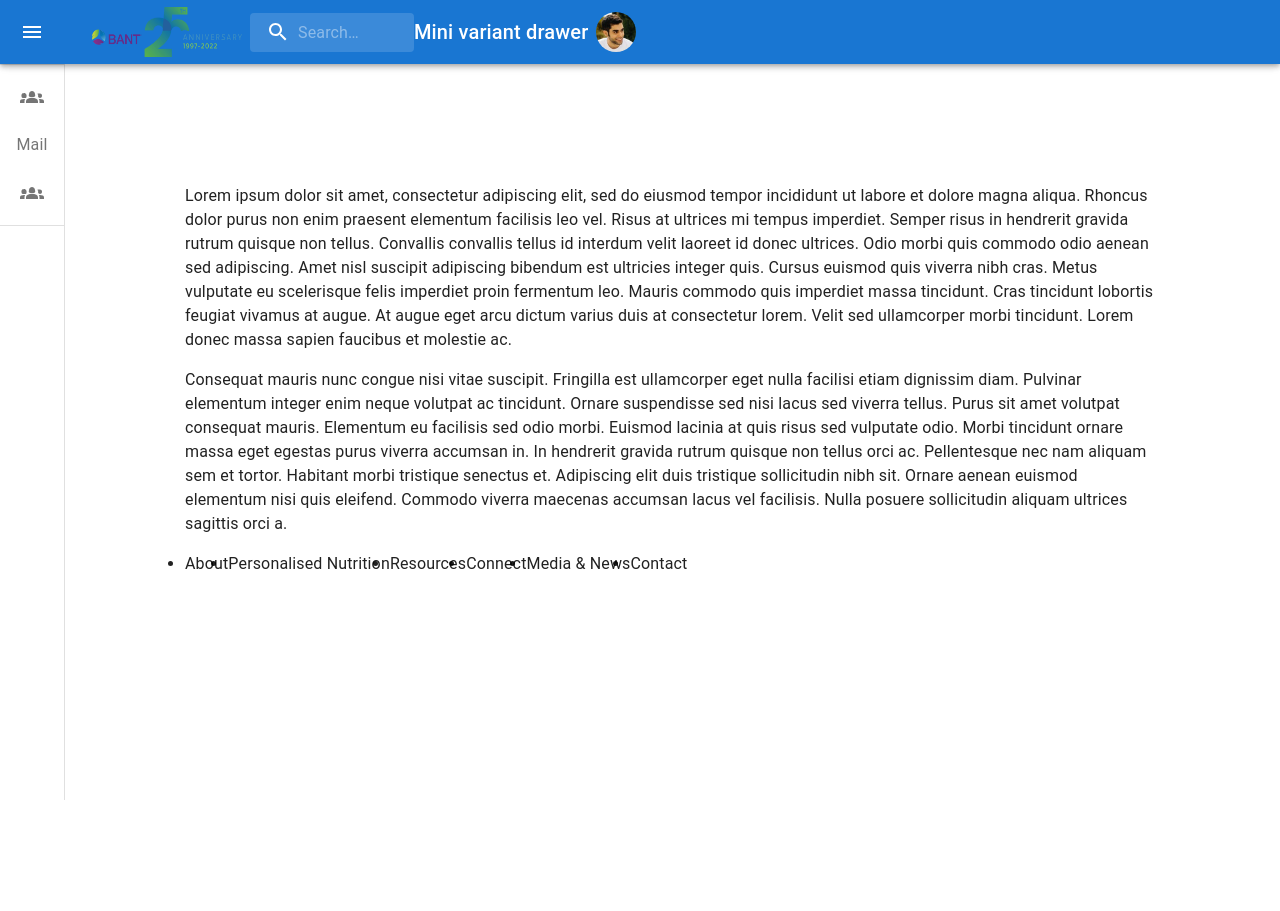
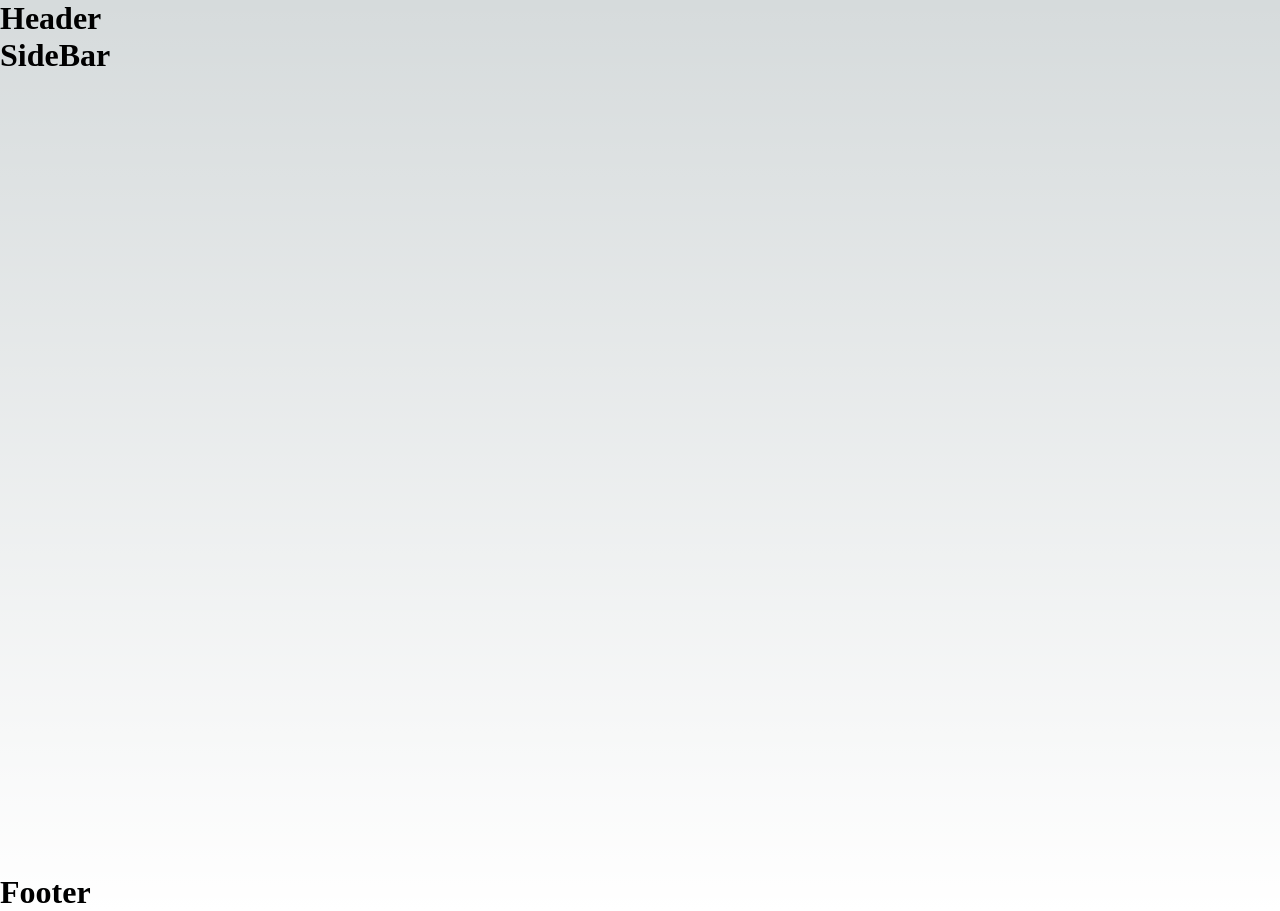
Before and after one commit to Jaswant18saini/practitioner-search, a Next.js app: page / in a window 1280 px wide. Before the commit the page ends 800 px from the top, so only its background shows below. Built offline with nearby package versions, Linux system fonts and the light colour scheme.

Commit message:
update code

```diff
--- /dev/null
+++ b/components/Footer/Footer.tsx
@@ -0,0 +1,13 @@
+
+
+import { Box } from "@mui/material";
+import * as React from "react";
+export default function Footer() {
+
+return(
+    <Box id="footer">
+           <h1>Footer</h1>
+        </Box>
+)
+
+}
--- /dev/null
+++ b/components/Header/Header.tsx
@@ -0,0 +1,12 @@
+
+
+import * as React from "react";
+export default function Header() {
+
+return(
+    <header id="header">
+           <h1>Header</h1>
+        </header>
+)
+
+}
--- /dev/null
+++ b/components/SideBar/SideBar.tsx
@@ -0,0 +1,13 @@
+
+
+import { Box } from "@mui/material";
+import * as React from "react";
+export default function SideBar() {
+
+return(
+    <Box id="sidebar" className="sidebar">
+           <h1>SideBar</h1>
+    </Box>
+)
+
+}
--- a/src/pages/_app.tsx
+++ b/src/pages/_app.tsx
@@ -1,12 +1,18 @@
 import GlobalStyle from "@/globalstyles";
 import "@/styles/globals.css";
+import Footer from "components/Footer/Footer";
+import Header from "components/Header/Header";
+import SideBar from "components/SideBar/SideBar";
 import type { AppProps } from "next/app";
 
 export default function App({ Component, pageProps }: AppProps) {
   return (
     <>
       <GlobalStyle />
+      <Header />
+      <SideBar />
       <Component {...pageProps} />
+      <Footer />
     </>
   );
 }
--- a/src/pages/index.tsx
+++ b/src/pages/index.tsx
@@ -1,6 +1,7 @@
 import Head from "next/head";
 import styles from "@/styles/Home.module.css";
 import Drawer from "components/Drawer/Drawer";
+import Header from "components/Header/Header";
 
 export default function Home() {
   return (
@@ -12,7 +13,9 @@ export default function Home() {
         <link rel="icon" href="/favicon.ico" />
       </Head>
       <main className={styles.main}>
-        <Drawer />
+      {/* <Header /> */}
+
+        {/* <Drawer /> */}
       </main>
     </>
   );
```
